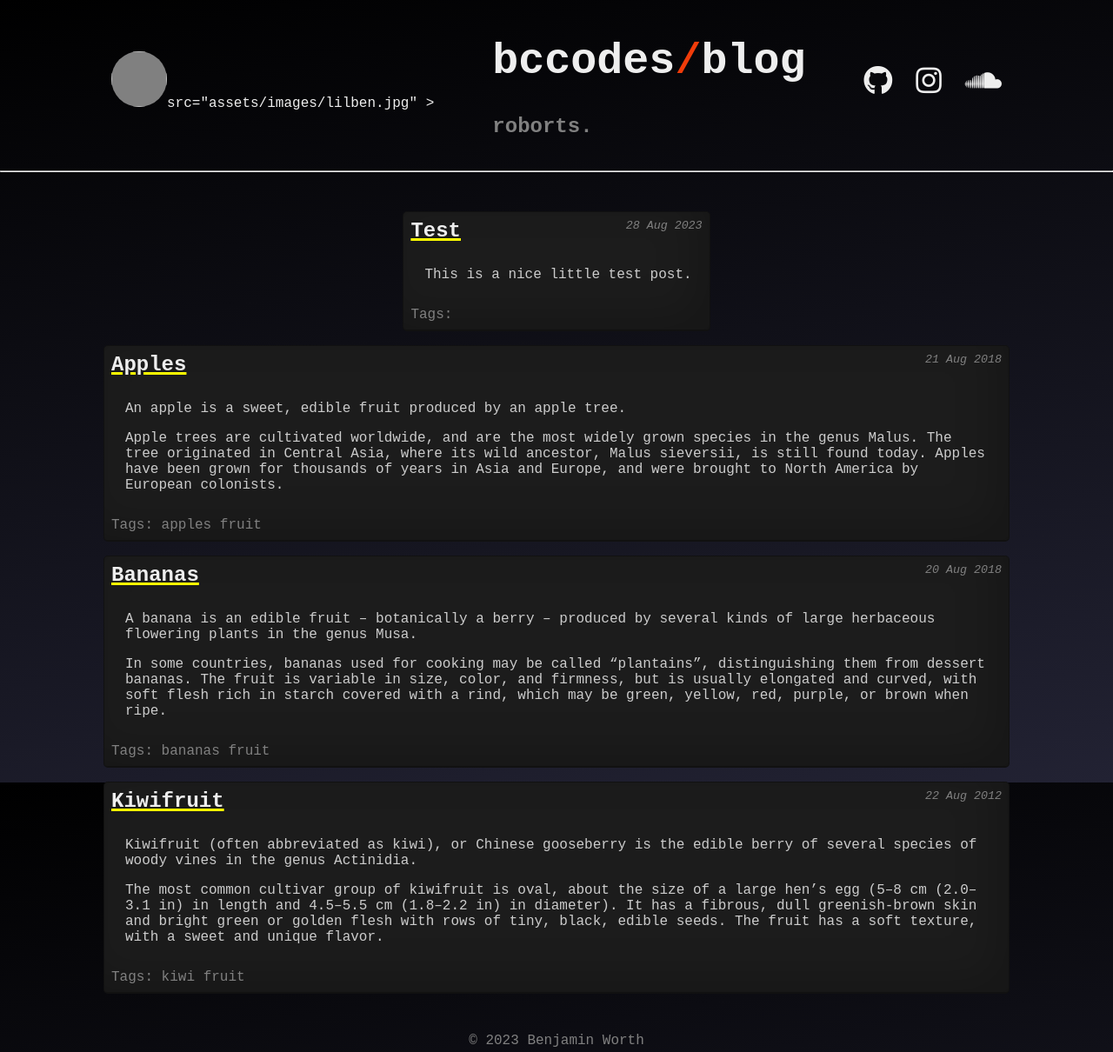
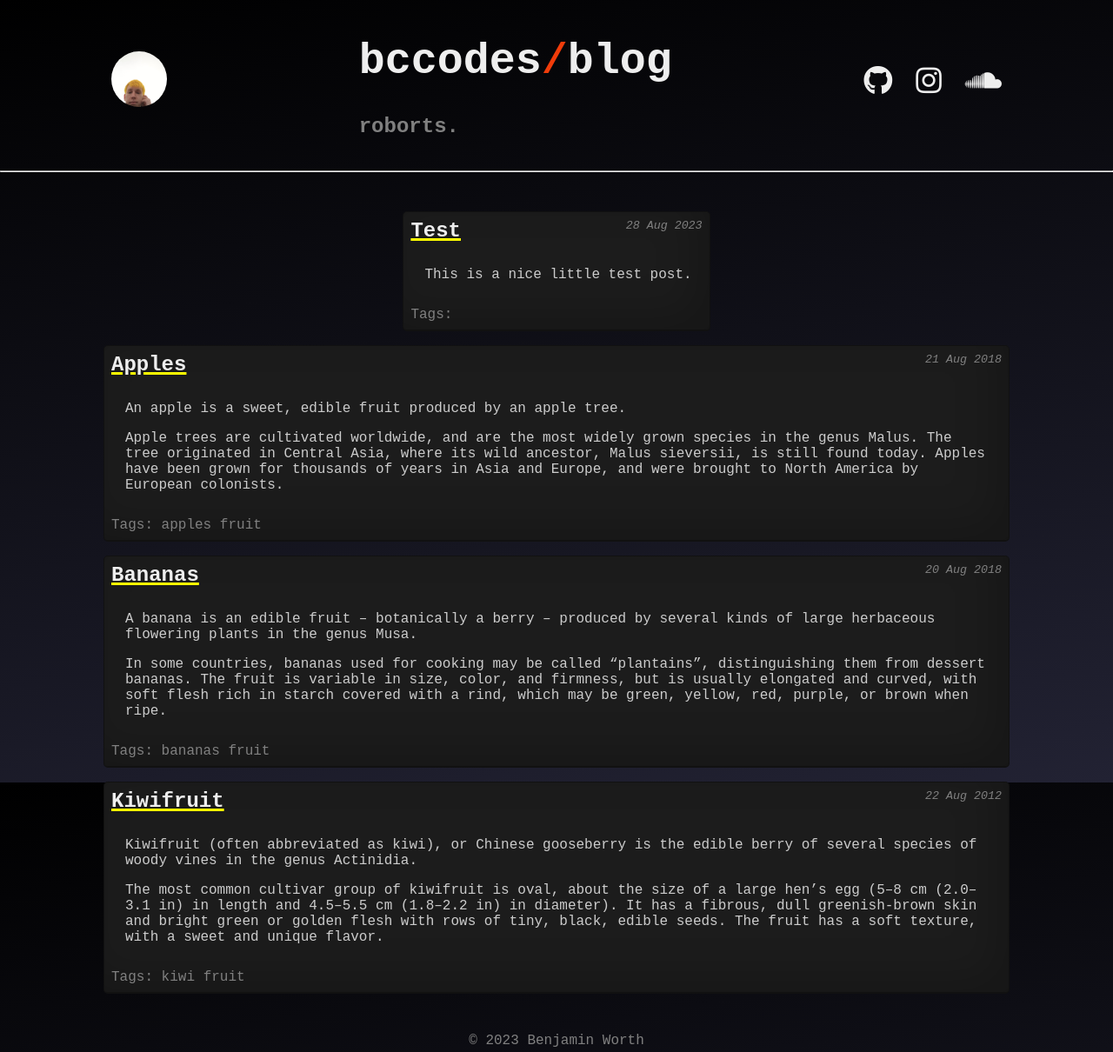
Before and after one commit to bccodes/bccodes.github.io, a Jekyll site: the page built from index.html, in a window 1280 px wide. Shown: the whole page at 87% size. Built offline with Jekyll 4.4.1, drawn with Linux system fonts in a browser that asks for light colours.

Commit message:
Update topbar.html

```diff
--- a/_includes/topbar.html
+++ b/_includes/topbar.html
@@ -1,5 +1,5 @@
 <span>
-    <img id="lilpic" <a href="{{ site.url }}">src="assets/images/lilben.jpg" ></a></img>
+    <img id="lilpic" src="assets/images/lilben.jpg" ><a href="{{ site.url }}"></a></img>
 </span>
 <span>
 <h1><a href="{{ site.url }}">bccodes<span id="slash">/</span>blog</a></h1>
```
